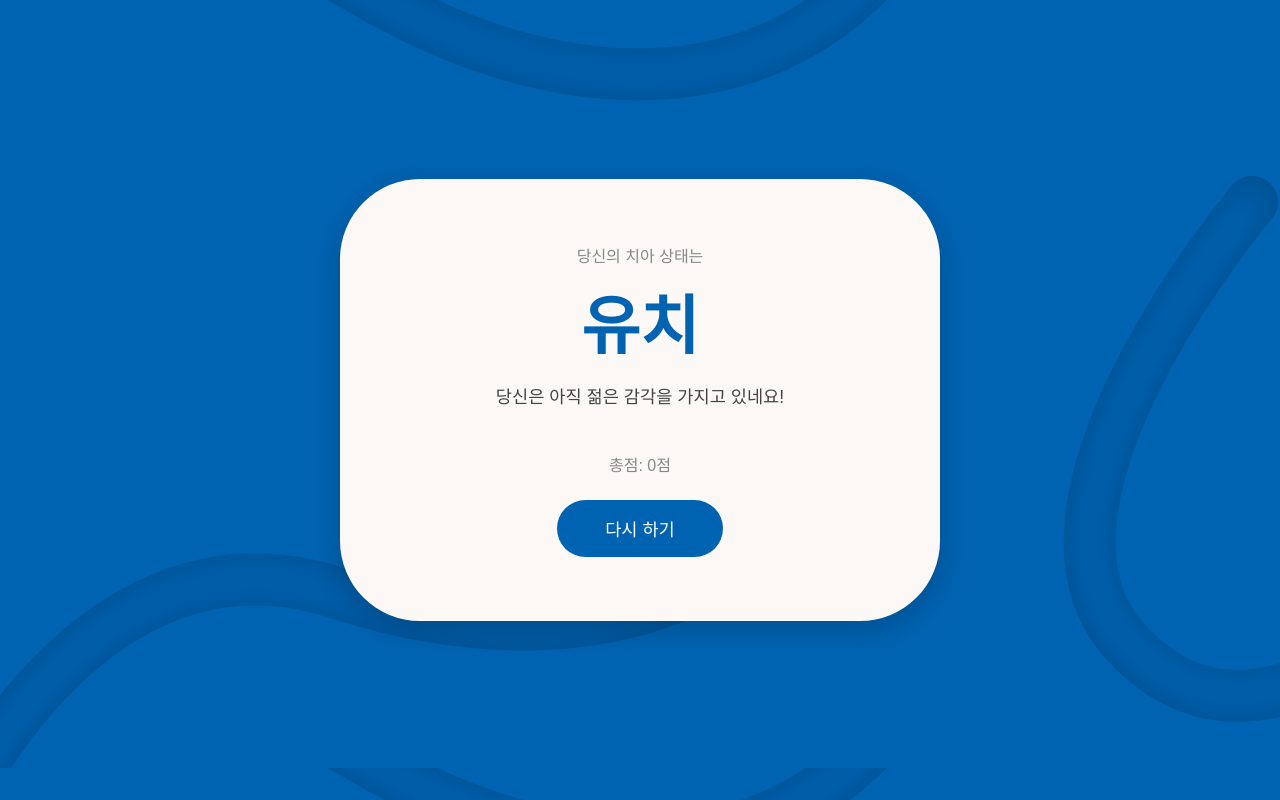
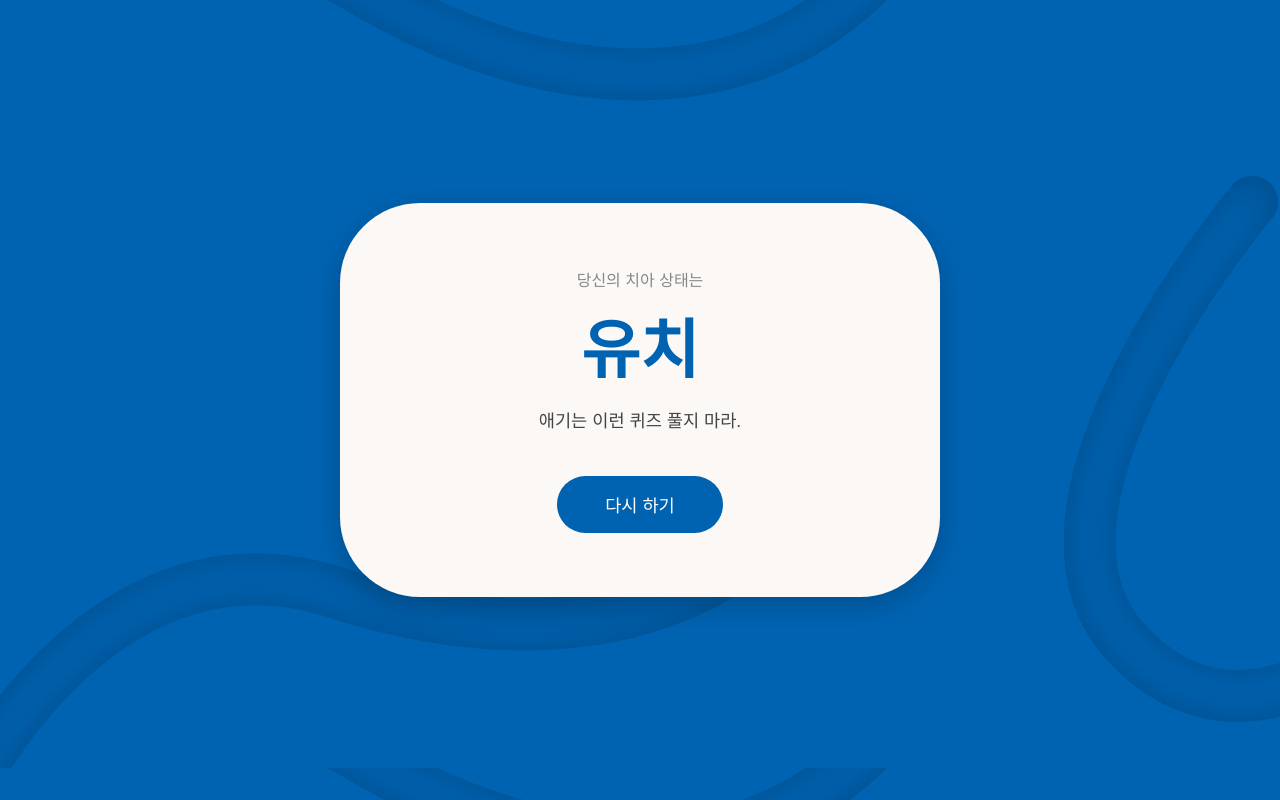
Before and after one commit to yuncic/tuldak-quiz, a React (Vite) app: page /result in a window 1280 px wide. Built offline with nearby package versions, Linux system fonts and the light colour scheme; a web font is replaced by a local one.

Commit message:
refactor: 결과 멘트 변경 및 결과 페이지의 점수 표시 삭제

```diff
--- a/src/data/dentalQuizData.json
+++ b/src/data/dentalQuizData.json
@@ -76,25 +76,25 @@
       "type": "유치",
       "min": 0,
       "max": 5,
-      "message": "당신은 아직 젊은 감각을 가지고 있네요!"
+      "message": "애기는 이런 퀴즈 풀지 마라."
     },
     {
       "type": "건치",
       "min": 6,
       "max": 10,
-      "message": "건강한 중년의 감각을 가지고 계시네요."
+      "message": "이런 퀴즈랑은 어울리지 않는 젊으신 분이네요!"
     },
     {
       "type": "임플란트",
       "min": 11,
       "max": 13,
-      "message": "경험이 풍부하신 분이시네요."
+      "message": "인생 짬이 좀 있으시군요!"
     },
     {
-      "type": "틀딱",
+      "type": "틀딱 ",
       "min": 14,
       "max": 15,
-      "message": "완전한 어른이 되셨네요!"
+      "message": "항상 건강 조심하세요..!"
     }
   ]
 }
--- a/src/pages/FinalResultPage.tsx
+++ b/src/pages/FinalResultPage.tsx
@@ -19,7 +19,7 @@ export default function FinalResultPage() {
         <Label>당신의 치아 상태는</Label>
         <ResultType>{result.type}</ResultType>
         <Message>{result.message}</Message>
-        <Label style={{ marginBottom: 24 }}>총점: {score}점</Label>
+        {/* <Label style={{ marginBottom: 24 }}>총점: {score}점</Label> */}
         <RetryBtn onClick={() => navigate("/")}>다시 하기</RetryBtn>
       </Card>
     </BG>
```
